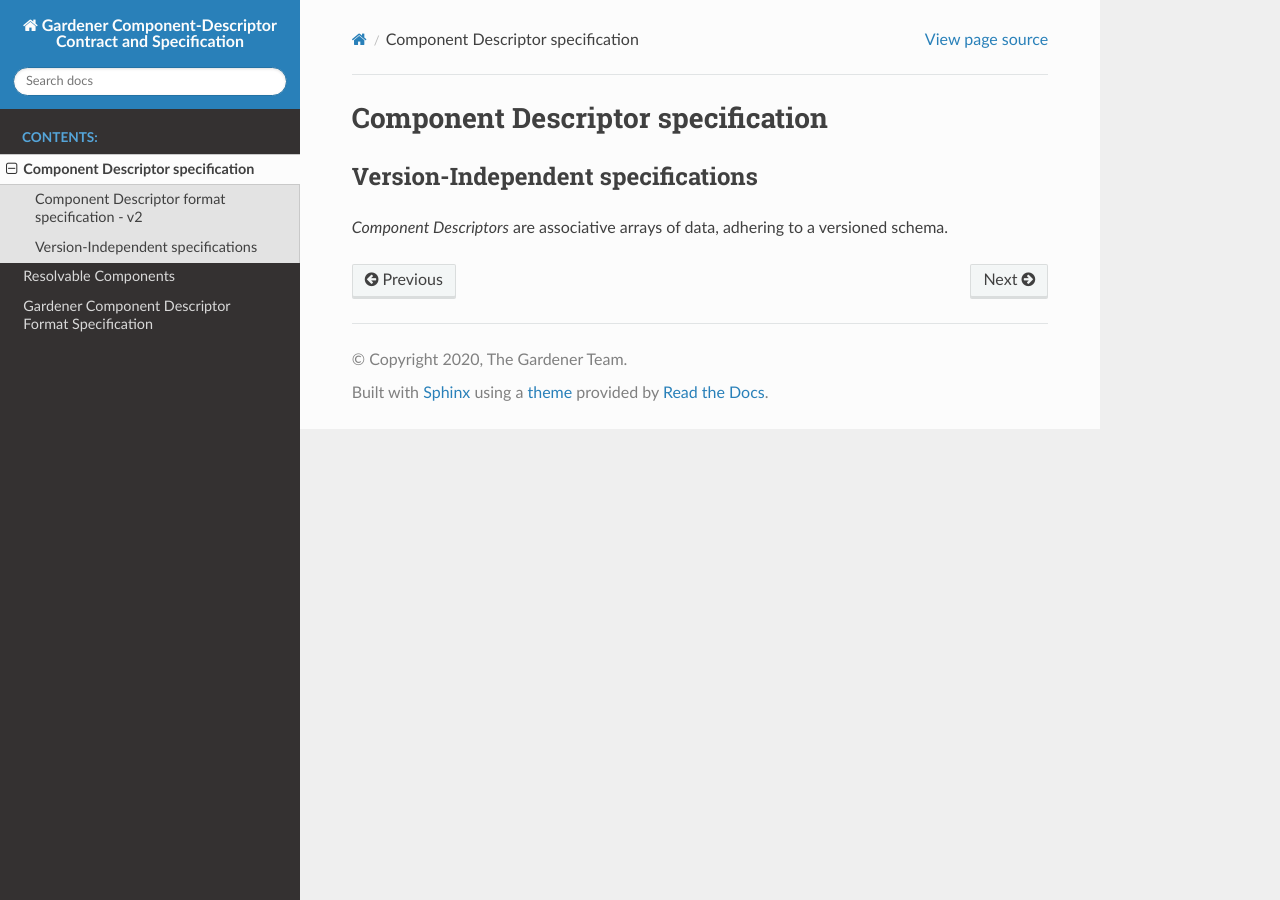
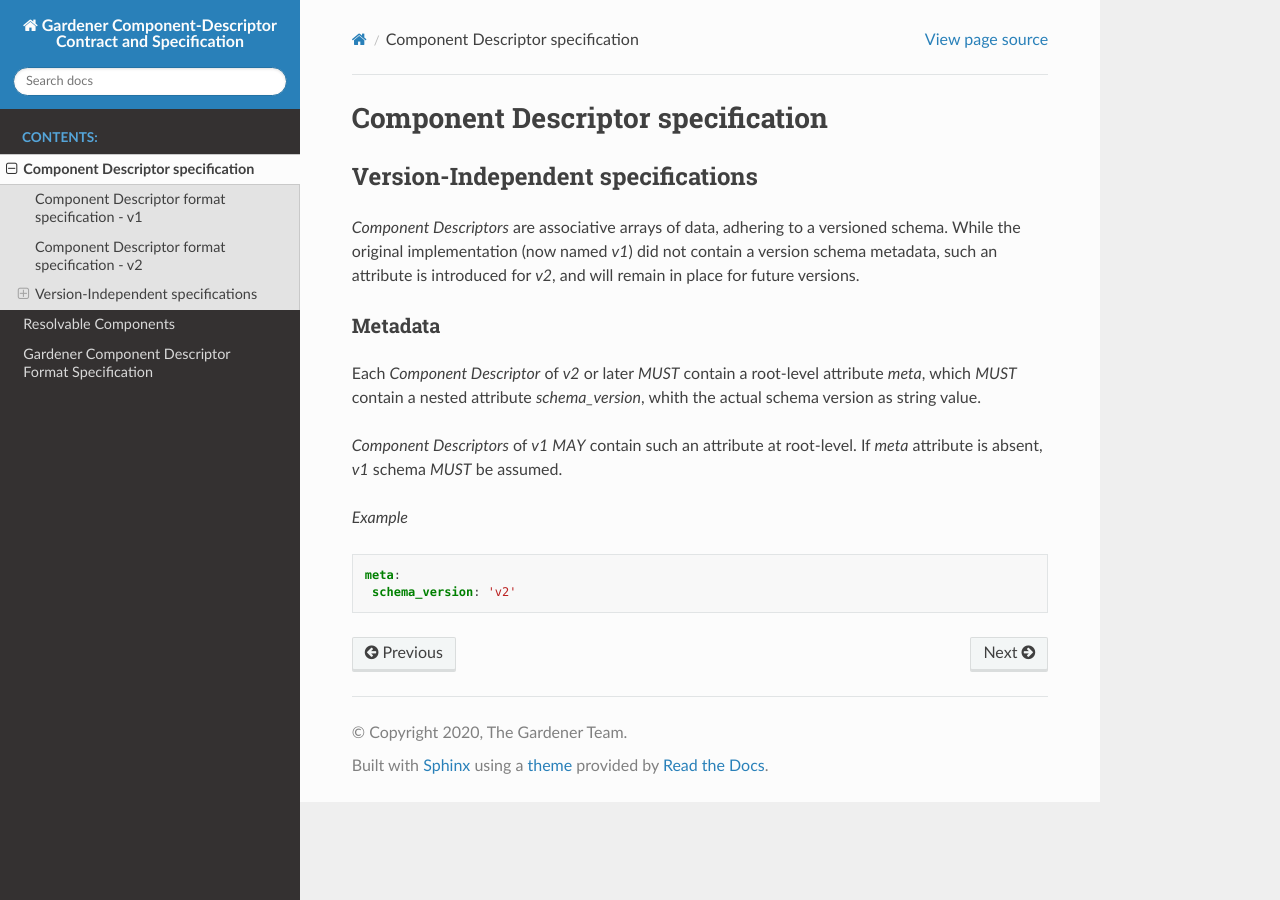
Before and after one commit to gardener-attic/component-spec, a Sphinx documentation site: the page built from doc/schema/index.rst, in a window 1280 px wide. Built offline with Sphinx 7.4.7 and the Read the Docs theme 2.0.0, drawn with Linux system fonts in a browser that asks for light colours.

Commit message:
add example for schema-v1

```diff
--- a/doc/schema/index.rst
+++ b/doc/schema/index.rst
@@ -4,10 +4,29 @@ Component Descriptor specification
 .. toctree::
   :hidden:
 
+  v1
   v2
 
 
 Version-Independent specifications
 ----------------------------------
 
-`Component Descriptors` are associative arrays of data, adhering to a versioned schema.
+`Component Descriptors` are associative arrays of data, adhering to a versioned schema. While the original implementation
+(now named `v1`) did not contain a version schema metadata, such an attribute is introduced for `v2`, and will remain in
+place for future versions.
+
+Metadata
+~~~~~~~~
+
+Each `Component Descriptor` of `v2` or later *MUST* contain a root-level attribute `meta`, which *MUST* contain a nested
+attribute `schema_version`, whith the actual schema version as string value.
+
+`Component Descriptors` of `v1` *MAY* contain such an attribute at root-level. If `meta` attribute is absent, `v1` schema
+*MUST* be assumed.
+
+*Example*
+
+.. code-block:: yaml
+
+   meta:
+    schema_version: 'v2'
```
Also changed, not shown: doc/schema/v1.rst (added, +33 -0 lines).
